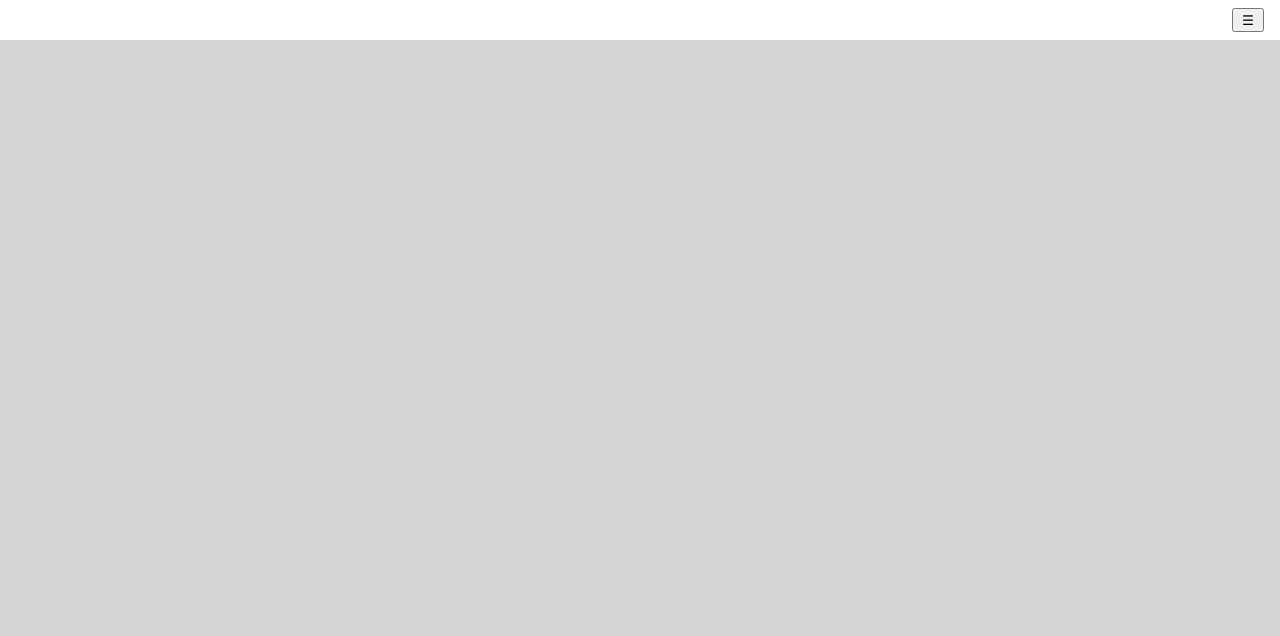
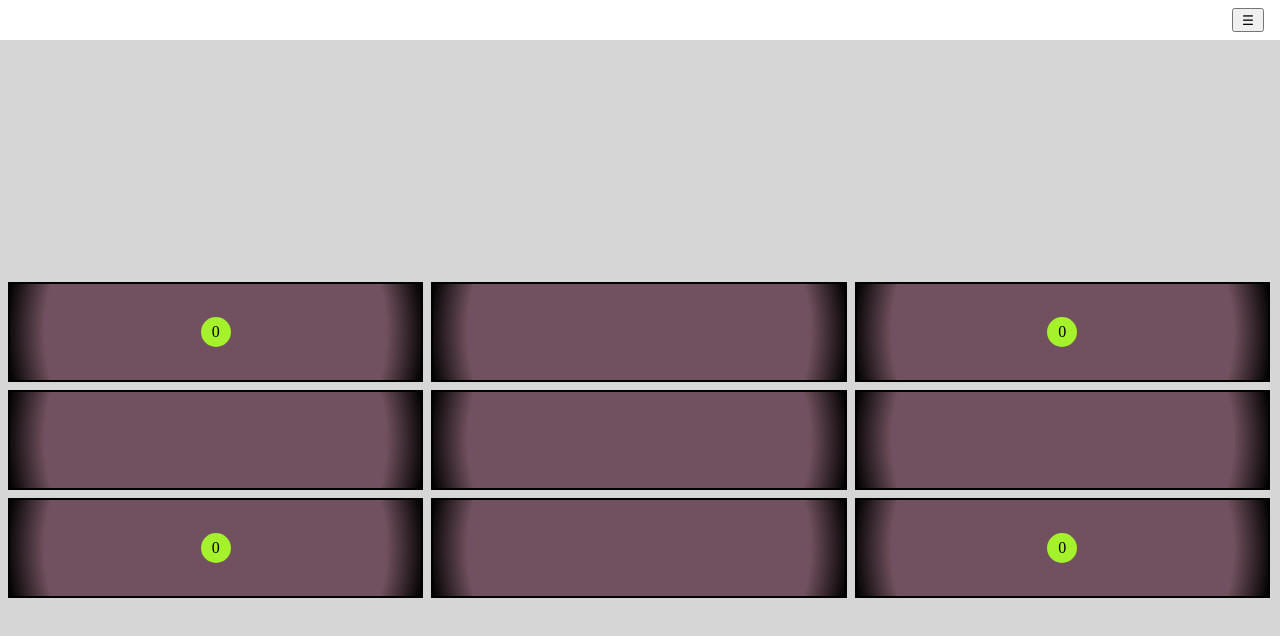
Before and after one commit to AndyLiu0427/neutec-project, a Vue app: page / in a window 1280 px wide. Shown: the top 636 px of the page. Built offline with nearby package versions, Linux system fonts and the light colour scheme.

Commit message:
新增九宮格與球的動畫

```diff
--- a/src/assets/css/style.css
+++ b/src/assets/css/style.css
@@ -7,6 +7,7 @@
 
 body {
   display: flex;
+  /* overflow-y: hidden; */
 }
 
 nav {
@@ -37,6 +38,7 @@ nav {
   color: #ffffff;
   right: -180px;
   transition: all 0.3s ease;
+  z-index: 1000;
 }
 
 .showMenu {
@@ -64,4 +66,66 @@ nav {
   background-color: #D6D6D6;
   width: 100vw;
   height: 100vh;
+  align-content: center;
+  padding: 0 8px;
 }
+
+.container {
+  position: relative;
+}
+.grid-container {
+  display: grid;
+  grid-template-columns: repeat(3, calc(33.33% - 6px));
+  grid-gap: 8px;
+  position: absolute;
+  width: 100%;
+}
+.grid-item {
+  height: 100px;
+  border: black solid 2px;
+  background: radial-gradient(circle, rgba(113,81,95,1) 81%, rgba(0,0,0,1) 100%);
+  display: flex;
+  justify-content: center;
+  align-items: center;
+  position: relative;
+}
+.grid-item:nth-child(3),
+.grid-item:nth-child(5),
+.grid-item:nth-child(9) {
+  animation: flashing .5s infinite;
+}
+@keyframes flashing {
+  0%, 100% { opacity: 1; }
+  50% { opacity: 0.6; }
+}
+
+.ball-container {
+  display: grid;
+  grid-template-columns: repeat(3, calc(33.33% - 6px));
+  grid-gap: 8px;
+  position: relative;
+  animation: moveRight 1.5s ease infinite;
+}
+.ball-block {
+  position: relative;
+  width: 100%;
+  height: 100px;
+  display: flex;
+  justify-content: center;
+  align-items: center;
+}
+.ball {
+  width: 30px;
+  height: 30px;
+  background-color: #A5F12B;
+  border-radius: 50%;
+  opacity: 1;
+  display: flex;
+  justify-content: center;
+  align-items: center;
+}
+
+@keyframes moveRight {
+  0% { left: 0%; }
+  100% { left: 66.66%; }
+}
--- a/src/components/Animation.vue
+++ /dev/null
@@ -1,16 +0,0 @@
-<template>
-  <div class="animation">
-    <!-- Your animation content here -->
-    <p>This is an animation</p>
-  </div>
-</template>
-
-<script setup>
-// Animation logic here
-</script>
-
-<style scoped>
-.animation {
-  /* Your animation styles here */
-}
-</style>
--- /dev/null
+++ b/src/components/Game.vue
@@ -0,0 +1,33 @@
+<template>
+  <div class="container">
+    <div class="grid-container">
+      <div class="grid-item" v-for="i in 9" :key="i"></div>
+    </div>
+    <div class="ball-container">
+      <div
+        v-for="cell in cells"
+        :key="cell.id"
+        :style="`${cell.show ? 'opacity: 1' : 'opacity: 0'};`"
+        class="ball-block"
+      >
+        <div class="ball">0</div>
+      </div>
+    </div>
+  </div>
+</template>
+
+<script setup>
+import { ref } from 'vue';
+
+const cells = ref([
+  { id: 1, show: true },
+  { id: 2, show: false },
+  { id: 3, show: true },
+  { id: 4, show: false },
+  { id: 5, show: false },
+  { id: 6, show: false },
+  { id: 7, show: true },
+  { id: 8, show: false },
+  { id: 9, show: true }
+]);
+</script>
--- a/src/components/Home.vue
+++ b/src/components/Home.vue
@@ -8,14 +8,14 @@
     />
   </nav>
   <div class="main">
-    <!-- <animation /> -->
+    <Game />
   </div>
 </template>
 
 <script setup>
 import { onMounted, onUnmounted, ref } from 'vue'
 import SideMenu from './SideMenu.vue'
-import Animation from './Animation.vue'
+import Game from './Game.vue'
 
 const showSideMenu = ref(false)
 const sideMenuRef = ref(null);
--- a/src/components/SideMenu.vue
+++ b/src/components/SideMenu.vue
@@ -23,9 +23,3 @@ const props = defineProps({
   }
 })
 </script>
-
-<style scoped>
-.side-menu {
-  width: 200px;
-}
-</style>
```
